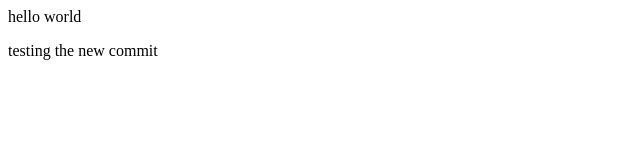
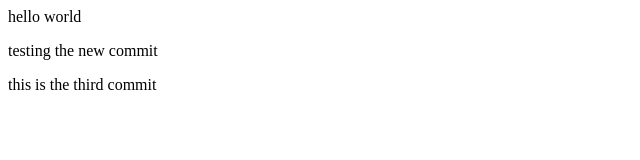
Before and after one commit to siv12345/reference, a plain HTML site: page index.html in a window 1280 px wide. Shown: the whole page, without its empty margins (0-640 px from the left). Drawn offline with Linux system fonts and the light colour scheme.

Commit message:
third test commit

```diff
--- a/index.html
+++ b/index.html
@@ -2,3 +2,4 @@
     hello world
 </p>
 <p>testing the new commit</p>
+<p>this is the third commit</p>
```
